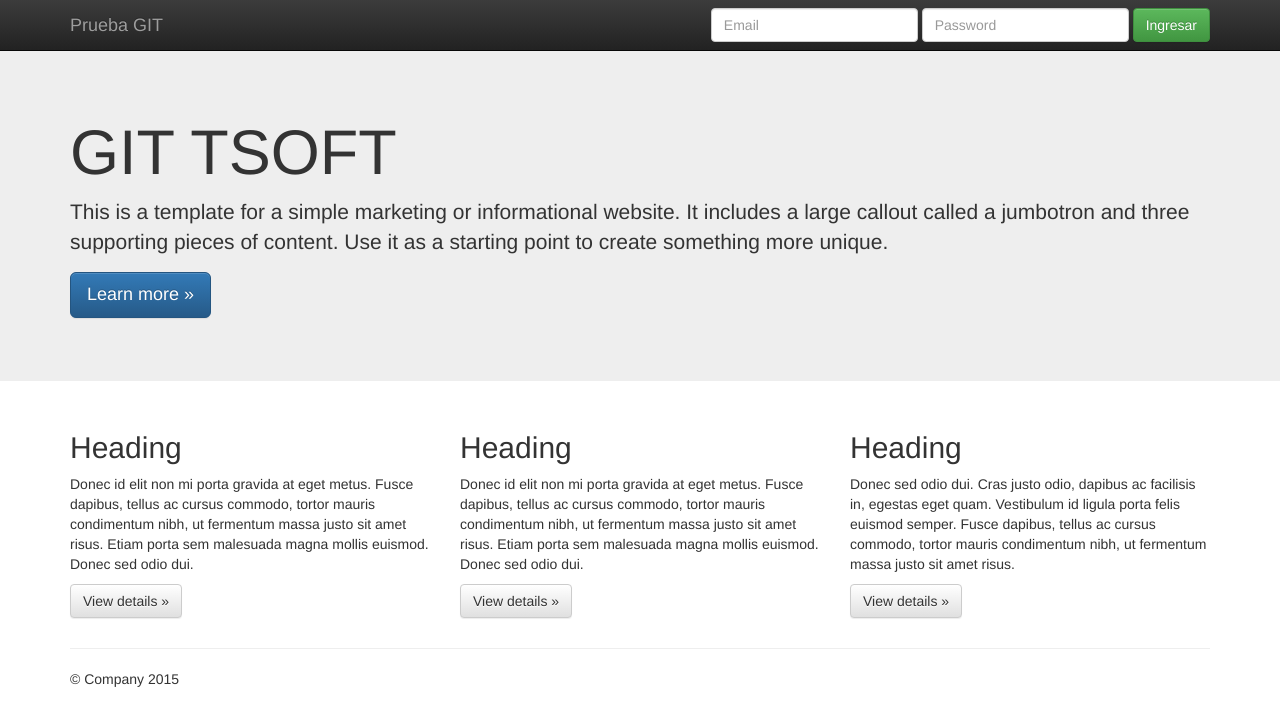
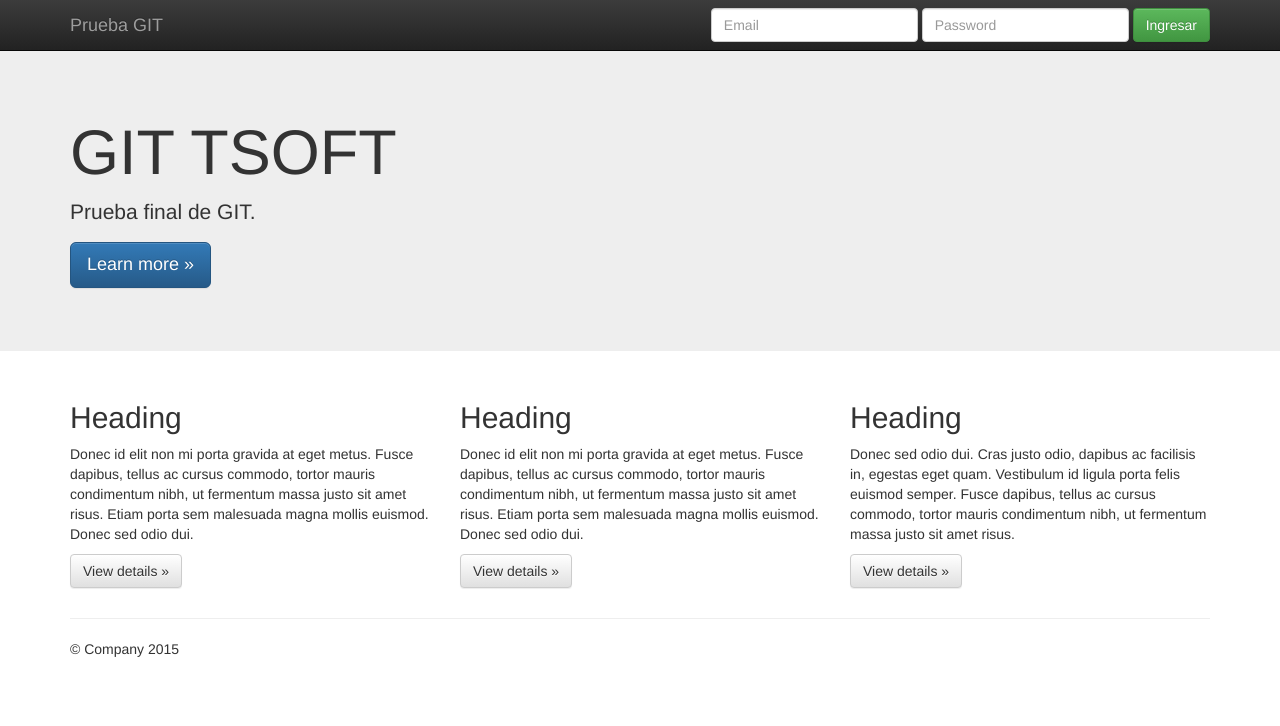
Before and after one commit to danufu/Trabajo2_daniel_nunez, a plain HTML site: page index.html in a window 1280 px wide. Drawn offline with nearby package versions, Linux system fonts and the light colour scheme.

Commit message:
Se agrega cambio 4

```diff
--- a/index.html
+++ b/index.html
@@ -56,7 +56,7 @@
     <div class="jumbotron">
       <div class="container">
         <h1>GIT TSOFT</h1> <!--Cambio 3-->
-        <p>This is a template for a simple marketing or informational website. It includes a large callout called a jumbotron and three supporting pieces of content. Use it as a starting point to create something more unique.</p>
+        <p>Prueba final de GIT.</p> <!--Cambio 4-->
         <p><a class="btn btn-primary btn-lg" href="#" role="button">Learn more &raquo;</a></p>
       </div>
     </div>
```
